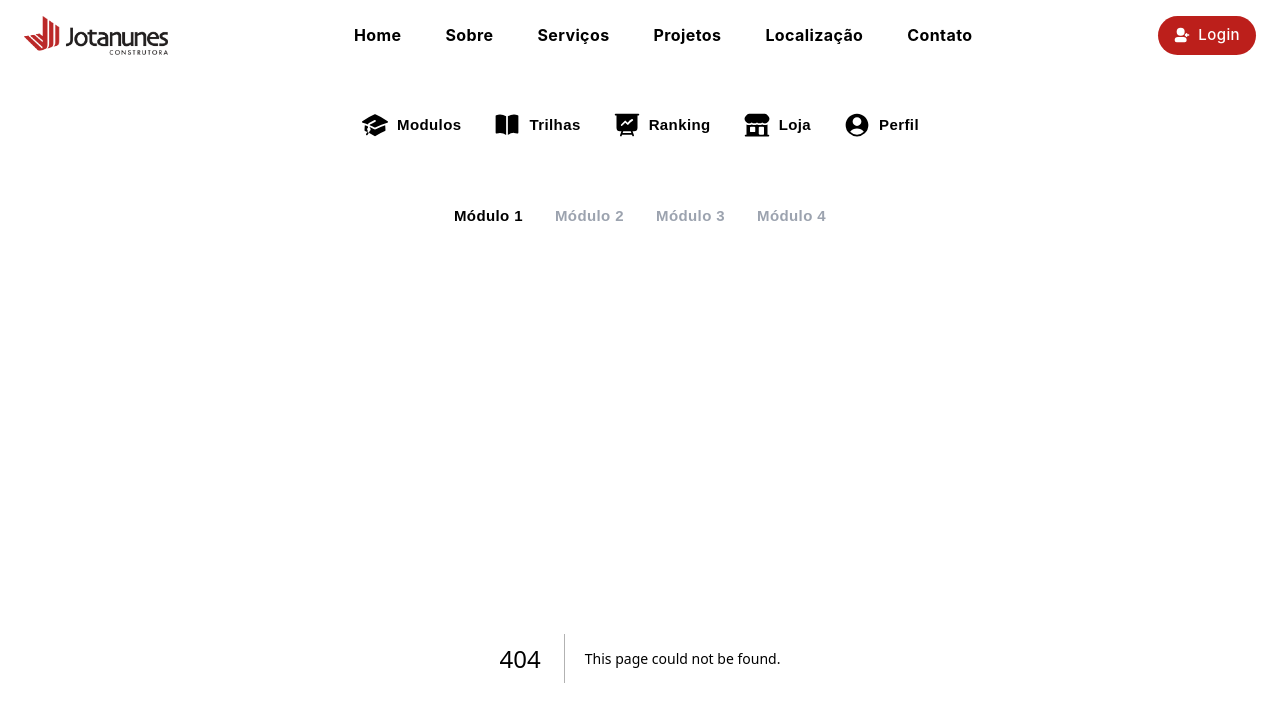
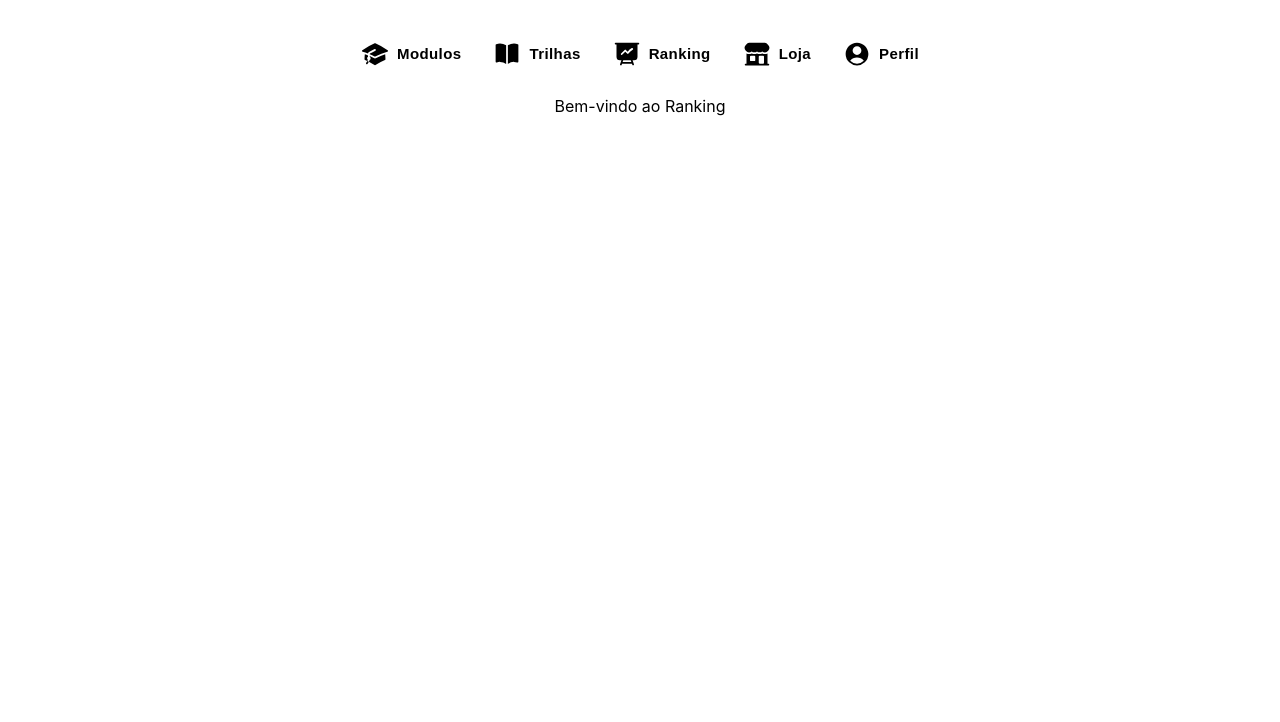
Before and after one commit to Squad-15/front_end, a Next.js app: page /ranking in a window 1280 px wide. Before the commit this address had no page. Shown: the top 722 px of the page. Built offline with nearby package versions, Linux system fonts and the light colour scheme.

Commit message:
enviando ajustes

```diff
--- a/src/app/components/HeaderScreenModulo/index.tsx
+++ b/src/app/components/HeaderScreenModulo/index.tsx
@@ -144,7 +144,7 @@ export const HeaderScreenModulo = () => {
               </li>
               <li>
                 <a
-                  href="#"
+                  href="/ranking"
                   className="flex items-center gap-2 font-bold text-[15px] text-bold hover:text-[#BC1F1B]"
                 >
                   <svg
--- a/src/app/layout.tsx
+++ b/src/app/layout.tsx
@@ -15,12 +15,12 @@ export default function RootLayout({
   const pathname = usePathname();
 
   // Rotas que não devem mostrar o Header
-  const noHeaderRoutes = ["/login", "/register", "/modulo", "/video", "/path"];
+  const noHeaderRoutes = ["/login", "/register", "/modulo", "/video", "/path", "/ranking"];
 
   // Rotas que não devem mostrar o HeaderScreenModulo
   const noHeaderScreenModuloRoutes = ["/dashboard", "/general", "/video", "/", "/login", "/register"];
 
-  const noHeaderSteppersRoutes = ["/video", "/path", "/login", "/register", "/", "/dashboard"];
+  const noHeaderSteppersRoutes = ["/video", "/path", "/login", "/register", "/", "/dashboard", "/ranking"];
 
   const showHeader = !noHeaderRoutes.includes(pathname);
   const showHeaderScreenModulo = !noHeaderScreenModuloRoutes.includes(pathname);
--- /dev/null
+++ b/src/app/ranking/layout.tsx
@@ -0,0 +1,11 @@
+export default function RootLayout({
+  children,
+}: {
+  children: React.ReactNode
+}) {
+  return (
+    <main>
+      {children}
+  </main>
+  )
+}
--- /dev/null
+++ b/src/app/ranking/page.tsx
@@ -0,0 +1,7 @@
+export default function RnakingPage() {
+    return (
+        <div className="text-center">
+            <h1>Bem-vindo ao Ranking</h1>
+        </div>
+    );
+}
```
